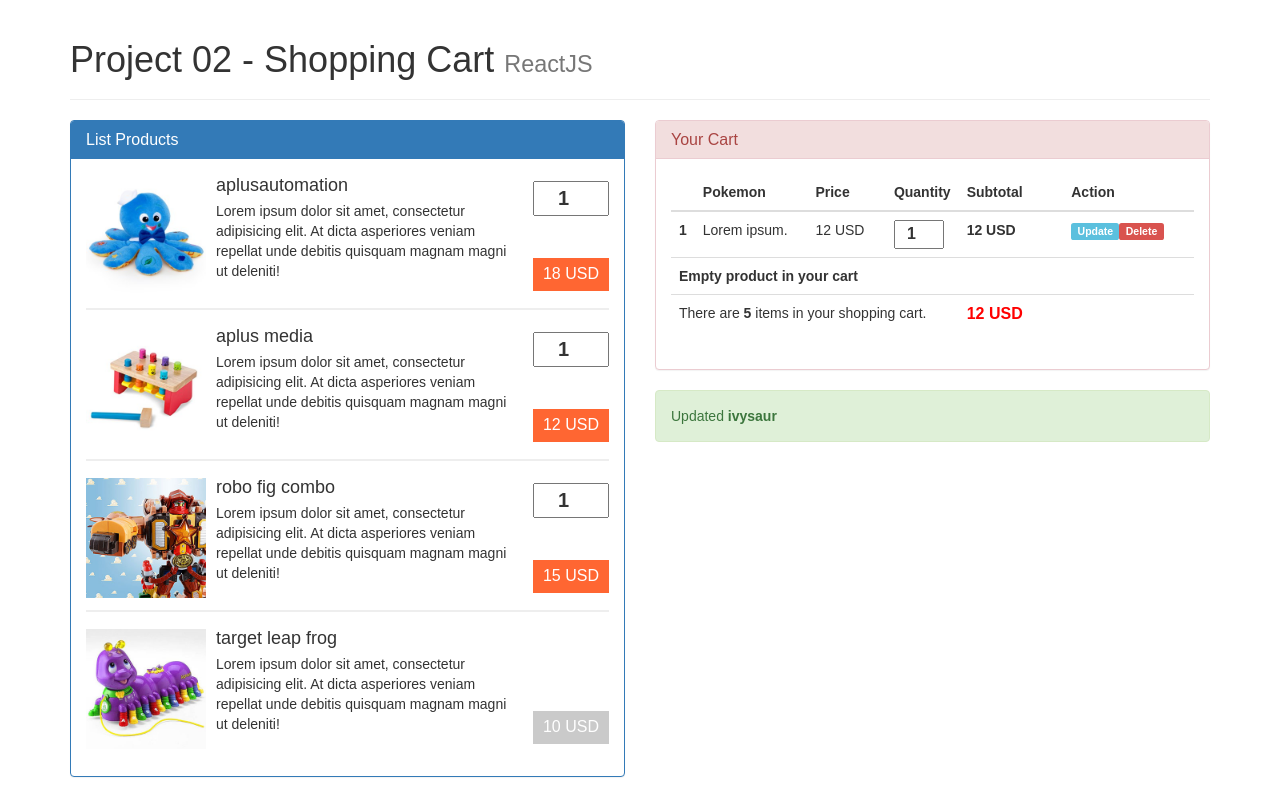
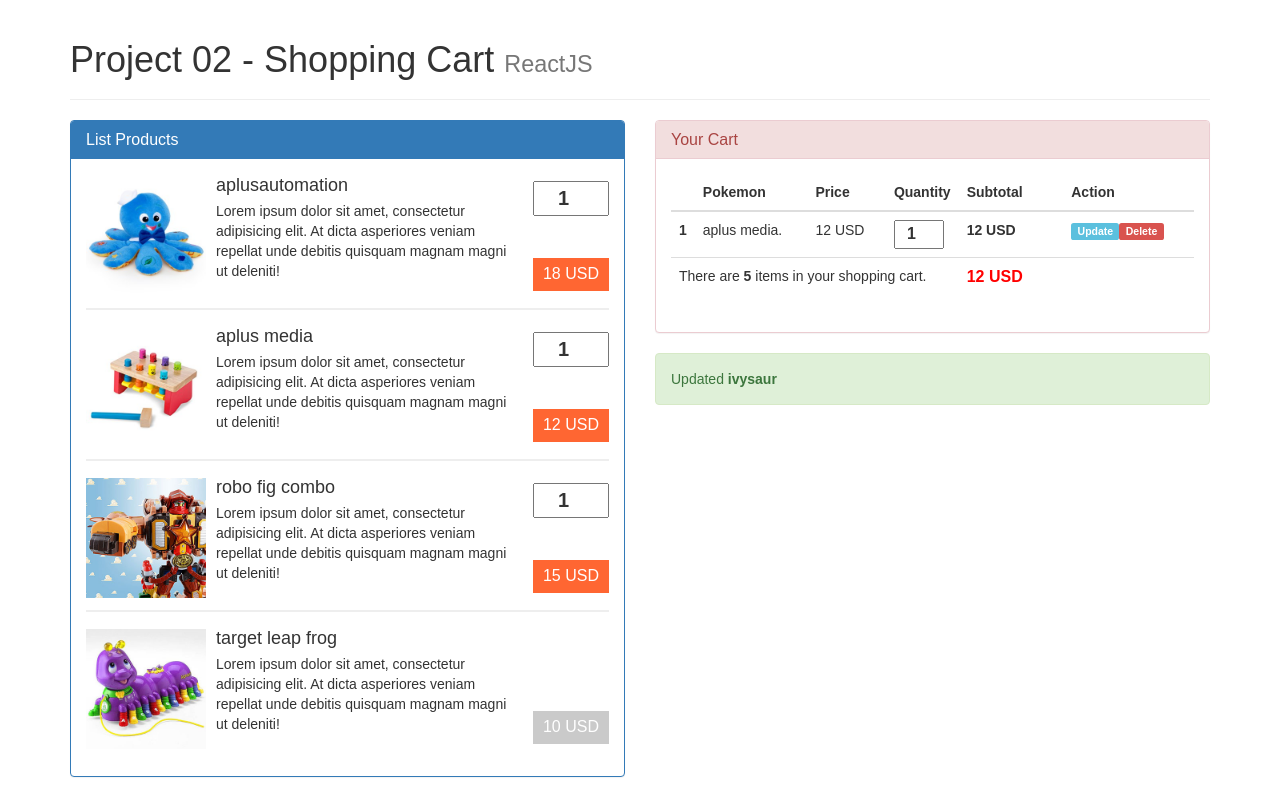
Before and after one commit to phunguit/project-shopping-cart, a React (Create React App) app: page / in a window 1280 px wide. Both pictures are taken after a click on the link "12 USD". Built offline with nearby package versions, Linux system fonts and the light colour scheme.

Commit message:
- Xây dựng chức năng Add sản phẩm vào giỏ hàng - Handle add add more product.

```diff
--- a/src/components/cart/CartItem.js
+++ b/src/components/cart/CartItem.js
@@ -0,0 +1,64 @@
+import React, { Component } from 'react';
+
+class CartItem extends Component {
+
+	constructor(props) {
+		super(props);
+		this.state = {
+			id: '',
+			name: '',
+			quantity: 1,
+			subTotal: 0
+		};
+	}
+
+	componentWillMount() {
+		if(this.props.item !== null && this.props.item.quantity > 0) {
+			this.setState({
+				id: this.props.item.id,
+				name: this.props.item.name,
+				quantity: this.props.item.quantity,
+				subTotal: this.props.item.quantity*this.props.item.price
+			});
+		}
+	}
+
+	componentWillReceiveProps(nextProps) {
+		if(nextProps !== null && nextProps.item.quantity > 0) {
+
+			this.setState({
+				id: nextProps.item.id,
+				name: nextProps.item.name,
+				quantity: nextProps.item.quantity,
+				subTotal: nextProps.item.quantity*nextProps.item.price
+			});
+		}
+	}
+
+	handleChange = (e) => {
+		this.setState({
+			quantity: e.target.value
+		});
+	}
+
+	render() {
+		var { price } = this.props.item;
+
+		return (
+			<tr>
+            	<th scope="row">1</th>
+            		<td>{this.state.name}.</td>
+              		<td>{price} USD</td>
+              		<td><input name="cart-item-quantity-1" type="number" onChange={this.handleChange} value={this.state.quantity} min={1} /></td>
+              		<td><strong>{this.state.subTotal} USD</strong></td>
+              	<td>
+            		<a className="label label-info update-cart-item" href="" data-product>Update</a>
+                	<a className="label label-danger delete-cart-item" href="" data-product>Delete</a>
+              	</td>
+            </tr>
+		)
+	}
+
+}
+
+export default CartItem;
--- a/src/components/cart/CartList.js
+++ b/src/components/cart/CartList.js
@@ -1,9 +1,24 @@
 import React, { Component } from 'react';
 import { connect }			from 'react-redux';
+import CartItem 			from './CartItem';
 
 class CartList extends Component {
 
 	render() {
+		var { cartItems }	= this.props;
+		var statusCart		= null;
+
+		if(cartItems.length === 0) {
+			statusCart = <tr><th colSpan={6}>Empty product in your cart</th></tr>;
+		}
+
+		var cartEleItems = cartItems.map((item, index) => {
+			return (
+				<CartItem key={index} item={item} />
+			);
+		});
+		//var cartEleItems = null;
+
 		return (
 			<div className="col-xs-12 col-sm-6 col-md-6 col-lg-6">
 	            <div className="panel panel-danger">
@@ -20,23 +35,10 @@ class CartList extends Component {
 	                      <th width="25%">Action</th>
 	                    </tr>
 	                  </thead>
-	                  <tbody id="my-cart-body">
-	                    {/* CART BODY */}
-	                    <tr>
-	                      <th scope="row">1</th>
-	                      <td>Lorem ipsum.</td>
-	                      <td>12 USD</td>
-	                      <td><input name="cart-item-quantity-1" type="number" defaultValue={1} min={1} /></td>
-	                      <td><strong>12 USD</strong></td>
-	                      <td>
-	                        <a className="label label-info update-cart-item" href="" data-product>Update</a>
-	                        <a className="label label-danger delete-cart-item" href="" data-product>Delete</a>
-	                      </td>
-	                    </tr>
-	                  </tbody>
+	                  <tbody id="my-cart-body">{cartEleItems}</tbody>
 	                  <tfoot id="my-cart-footer">
 	                    {/* CART FOOTER */}
-	                    <tr><th colSpan={6}>Empty product in your cart</th></tr>
+	                    {statusCart}
 	                    <tr>
 	                      <td colSpan={4}>There are <b>5</b> items in your shopping cart.</td>
 	                      <td colSpan={2} className="total-price text-left">12 USD</td>
@@ -53,8 +55,6 @@ class CartList extends Component {
 }
 
 const mapStateToProps = (state) => {
-
-	console.log(state.cartItems);
 	return {
 		cartItems: state.cartItems
 	}
--- a/src/components/items/ItemForm.js
+++ b/src/components/items/ItemForm.js
@@ -25,7 +25,18 @@ class ItemForm extends Component {
 
 	handleClick = (e) => {
 		e.preventDefault();
-		this.props.item.quantity = this.state.quantity;
+		var oldQuantity = 0;
+
+		if(this.props.item.quantity !== undefined) {
+			oldQuantity = this.props.item.quantity;
+		}
+
+		/*var quantity = this.state.quantity + oldQuantity;
+		if(this.state.quantity < oldQuantity) {
+
+		}*/
+
+		this.props.item.quantity = this.state.quantity + oldQuantity;
 		this.props.addToCart(this.props.item);
 	}
 
```
